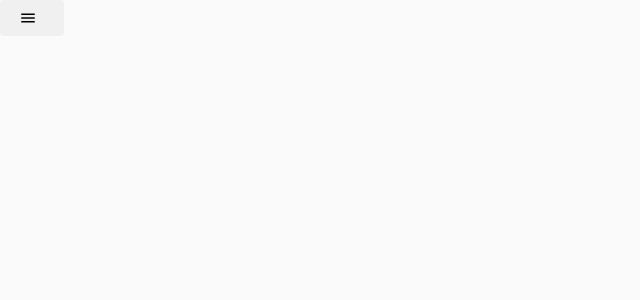
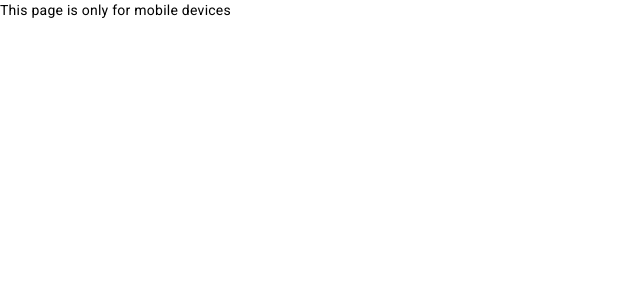
Before and after one commit to MeCatooo/UnofficialSmallpolandKartingLeague, an Angular app: page / in a window 1280 px wide. Shown: the top 300 px of the page, without its empty margins (0-640 px from the left). Built offline with nearby package versions, Linux system fonts and the light colour scheme.

Commit message:
Block desktop users

```diff
--- a/src/app/app.component.html
+++ b/src/app/app.component.html
@@ -1,3 +1,4 @@
+<main *ngIf="isValid">
   <app-header></app-header>
   <mat-sidenav-container class="example-container">
     <mat-sidenav #sidenav mode="side" [(opened)]="opened">
@@ -16,3 +17,7 @@
       </p>
     </mat-sidenav-content>
   </mat-sidenav-container>
+</main>
+<div *ngIf="!isValid">
+  This page is only for mobile devices
+</div>
--- a/src/app/app.component.scss
+++ b/src/app/app.component.scss
@@ -12,7 +12,5 @@
 }
 
 mat-sidenav {
-  width: 15%;
-  min-width: 400px;
-  max-width: 800px;
+  width: 40%;
 }
--- a/src/app/app.component.ts
+++ b/src/app/app.component.ts
@@ -1,11 +1,15 @@
-import { Component } from '@angular/core';
+import { Component, OnInit } from '@angular/core';
 
 @Component({
   selector: 'app-root',
   templateUrl: './app.component.html',
   styleUrls: ['./app.component.scss']
 })
-export class AppComponent {
+export class AppComponent implements OnInit {
+  ngOnInit(): void {
+    console.log(this.isValid)
+  }
   title = 'UnofficialSmallpolandKartingLeague';
   opened: boolean = false;
+  isValid = screen.width < 800;
 }
```
Lines whose indentation alone changed are shown as unchanged.
